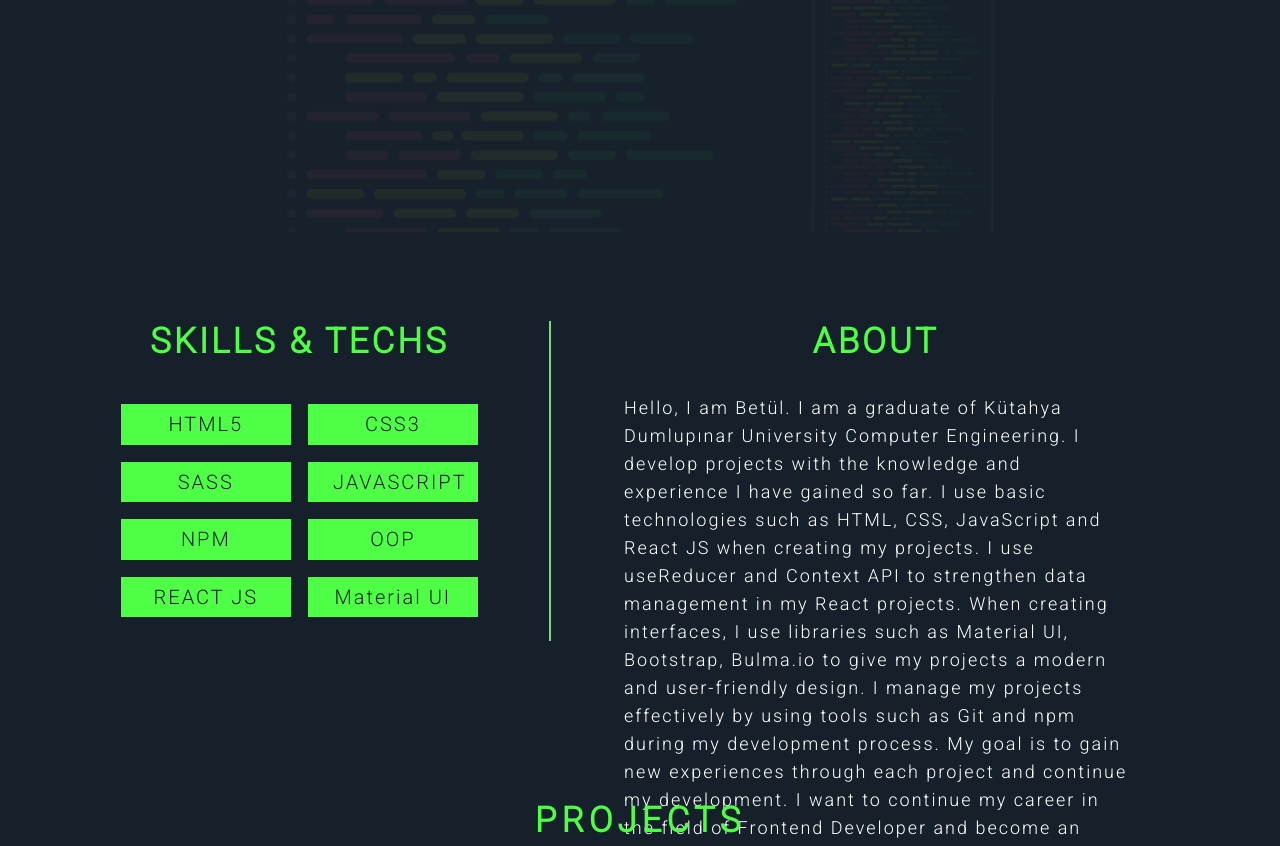
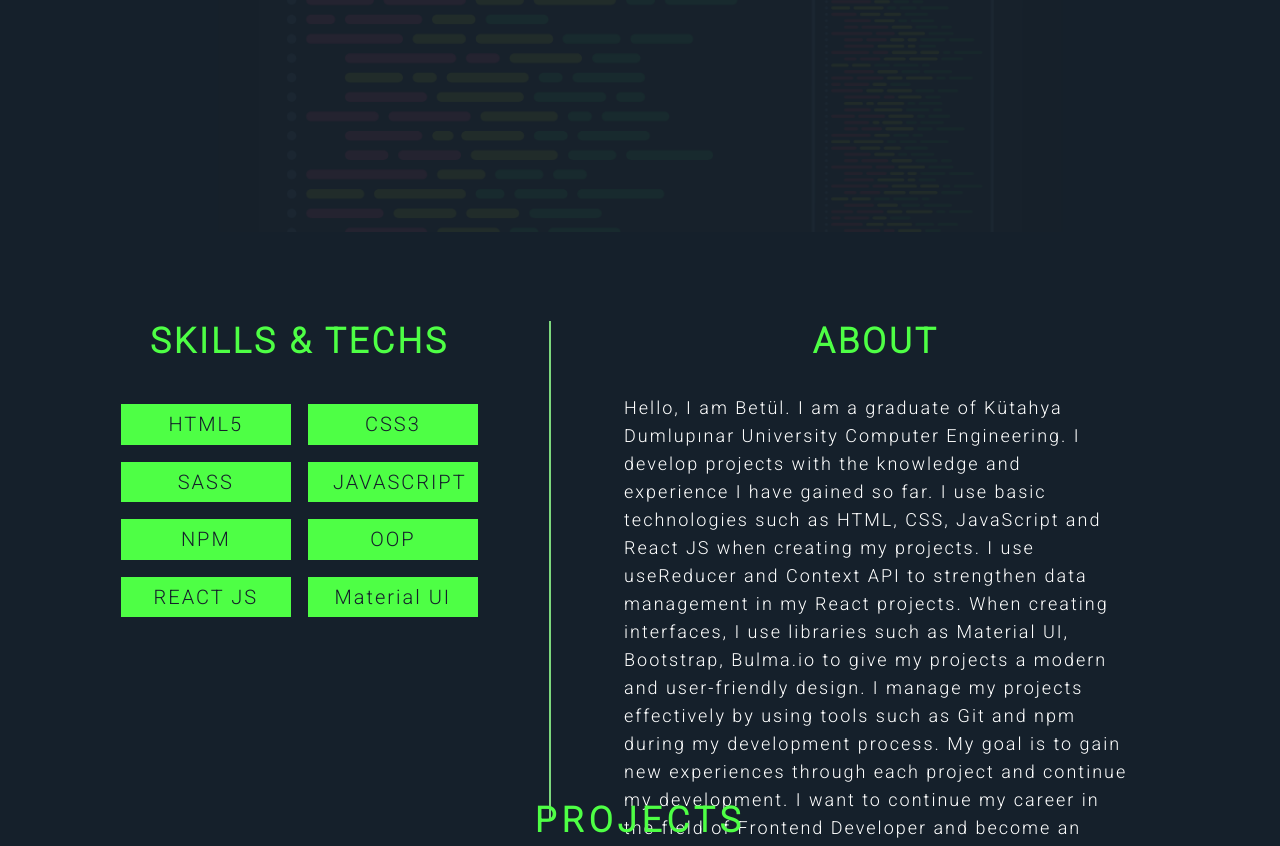
Before and after one commit to BetulBuyukzengin/portfolyo, a website: page index.html in a window 1280 px wide. Shown: the part 452-1298 px from the top of the page. Drawn offline with nearby package versions, Linux system fonts and the light colour scheme; files that its build step writes are made by us from their sources.

Commit message:
Update _typography.scss

```diff
--- a/sass/base/_typography.scss
+++ b/sass/base/_typography.scss
@@ -84,7 +84,7 @@
   &-text {
     width: 60%;
     border-left: solid 2px $color-green-light;
-    height: 32rem;
+    height: 50rem;
     padding-left: 1rem;
     margin-left: 4rem;
 
```
